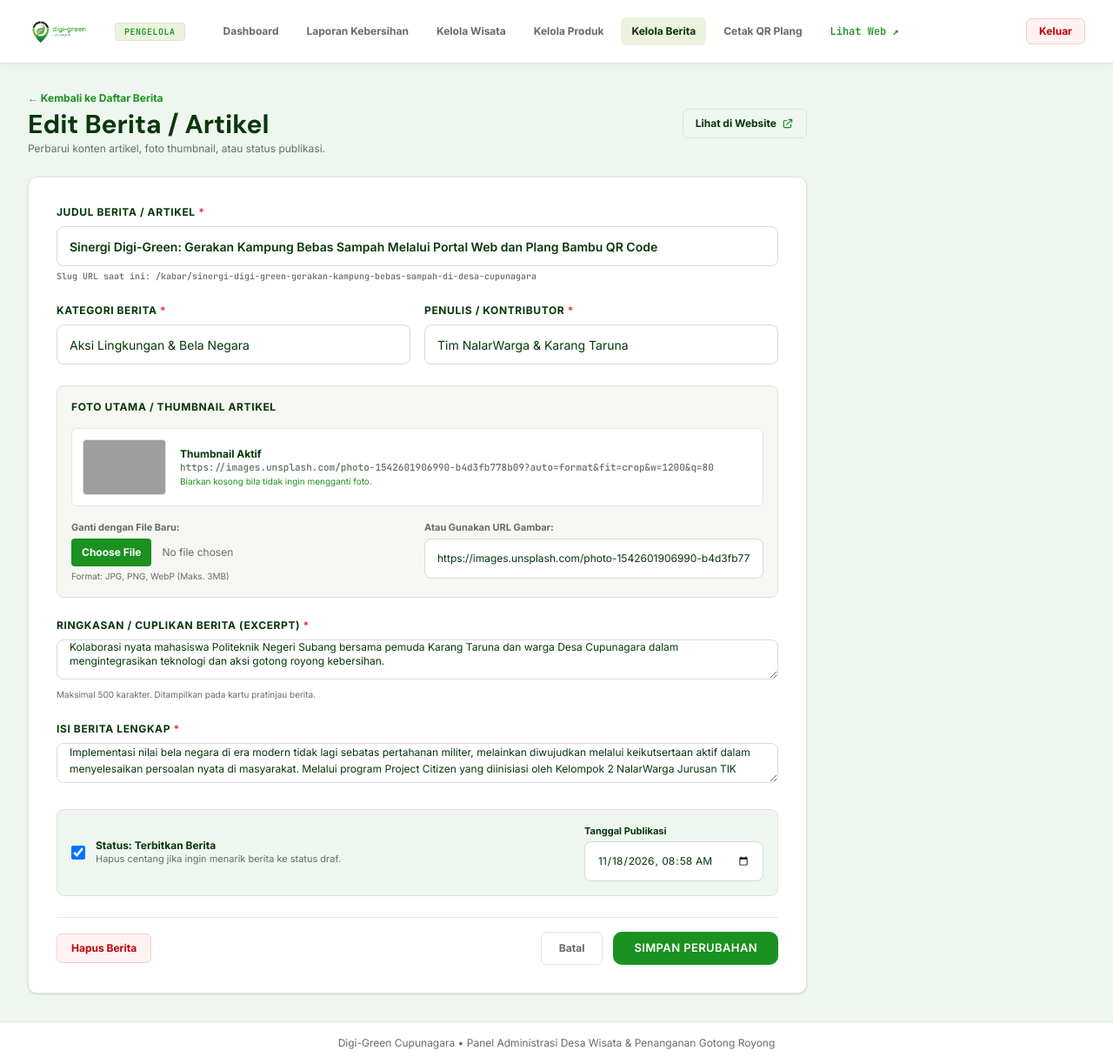
After one commit to dapaaa07/digi-green, a Laravel app: page /admin/articles/1/edit in a window 1280 px wide. The commit adds this page. Shown: the whole page at 87% size. Run offline with Laravel 12, Linux system fonts and the light colour scheme; a user stored in the database is signed in; data comes from the database, SQL or seed files in the repository; both versions use the stored data as it was after the commit; style sheets or scripts are compiled from the project's sources; grey boxes are pictures that could not be loaded.

Commit message:
feat: add dynamic news and article management (CRUD) for admin

```diff
--- /dev/null
+++ b/app/Http/Controllers/Admin/AdminArticleController.php
@@ -0,0 +1,169 @@
+<?php
+
+namespace App\Http\Controllers\Admin;
+
+use App\Http\Controllers\Controller;
+use App\Models\Article;
+use Illuminate\Http\RedirectResponse;
+use Illuminate\Http\Request;
+use Illuminate\Support\Carbon;
+use Illuminate\Support\Str;
+use Illuminate\View\View;
+
+class AdminArticleController extends Controller
+{
+    public function index(Request $request): View
+    {
+        $query = Article::query();
+
+        if ($request->filled('search')) {
+            $search = $request->input('search');
+            $query->where(function ($q) use ($search) {
+                $q->where('title', 'like', "%{$search}%")
+                  ->orWhere('category', 'like', "%{$search}%")
+                  ->orWhere('author', 'like', "%{$search}%")
+                  ->orWhere('excerpt', 'like', "%{$search}%");
+            });
+        }
+
+        if ($request->filled('status')) {
+            if ($request->input('status') === 'published') {
+                $query->where('is_published', true);
+            } elseif ($request->input('status') === 'draft') {
+                $query->where('is_published', false);
+            }
+        }
+
+        $articles = $query->orderByDesc('published_at')
+            ->orderByDesc('created_at')
+            ->paginate(10)
+            ->withQueryString();
+
+        return view('admin.articles.index', compact('articles'));
+    }
+
+    public function create(): View
+    {
+        return view('admin.articles.create');
+    }
+
+    public function store(Request $request): RedirectResponse
+    {
+        $validated = $request->validate([
+            'title' => 'required|string|max:255',
+            'category' => 'required|string|max:100',
+            'excerpt' => 'required|string|max:500',
+            'content' => 'required|string',
+            'author' => 'required|string|max:100',
+            'thumbnail' => 'nullable|string|max:500',
+            'thumbnail_file' => 'nullable|image|mimes:jpeg,png,jpg,webp|max:3072',
+            'is_published' => 'nullable|boolean',
+            'published_at' => 'nullable|date',
+        ]);
+
+        $thumbnailPath = $validated['thumbnail'] ?? 'https://images.unsplash.com/photo-1542601906990-b4d3fb778b09?auto=format&fit=crop&w=1200&q=80';
+        if ($request->hasFile('thumbnail_file')) {
+            $path = $request->file('thumbnail_file')->store('articles', 'public');
+            $thumbnailPath = '/storage/' . $path;
+        }
+
+        $slug = Str::slug($validated['title']);
+        $uniqueSlug = $slug;
+        $counter = 1;
+        while (Article::where('slug', $uniqueSlug)->exists()) {
+            $uniqueSlug = "{$slug}-{$counter}";
+            $counter++;
+        }
+
+        $isPublished = $request->boolean('is_published');
+        $publishedAt = null;
+        if ($isPublished) {
+            $publishedAt = $request->filled('published_at')
+                ? Carbon::parse($request->input('published_at'))
+                : now();
+        }
+
+        Article::create([
+            'title' => $validated['title'],
+            'slug' => $uniqueSlug,
+            'category' => $validated['category'],
+            'excerpt' => $validated['excerpt'],
+            'content' => $validated['content'],
+            'author' => $validated['author'],
+            'thumbnail' => $thumbnailPath,
+            'is_published' => $isPublished,
+            'published_at' => $publishedAt,
+        ]);
+
+        return redirect()->route('admin.articles.index')
+            ->with('success', 'Berita / kabar desa baru berhasil ditambahkan.');
+    }
+
+    public function edit(Article $article): View
+    {
+        return view('admin.articles.edit', compact('article'));
+    }
+
+    public function update(Request $request, Article $article): RedirectResponse
+    {
+        $validated = $request->validate([
+            'title' => 'required|string|max:255',
+            'category' => 'required|string|max:100',
+            'excerpt' => 'required|string|max:500',
+            'content' => 'required|string',
+            'author' => 'required|string|max:100',
+            'thumbnail' => 'nullable|string|max:500',
+            'thumbnail_file' => 'nullable|image|mimes:jpeg,png,jpg,webp|max:3072',
+            'is_published' => 'nullable|boolean',
+            'published_at' => 'nullable|date',
+        ]);
+
+        $thumbnailPath = $article->thumbnail;
+        if ($request->hasFile('thumbnail_file')) {
+            $path = $request->file('thumbnail_file')->store('articles', 'public');
+            $thumbnailPath = '/storage/' . $path;
+        } elseif ($request->filled('thumbnail')) {
+            $thumbnailPath = $validated['thumbnail'];
+        }
+
+        $slug = Str::slug($validated['title']);
+        $uniqueSlug = $slug;
+        $counter = 1;
+        while (Article::where('slug', $uniqueSlug)->where('id', '!=', $article->id)->exists()) {
+            $uniqueSlug = "{$slug}-{$counter}";
+            $counter++;
+        }
+
+        $isPublished = $request->boolean('is_published');
+        $publishedAt = null;
+        if ($isPublished) {
+            $publishedAt = $request->filled('published_at')
+                ? Carbon::parse($request->input('published_at'))
+                : ($article->published_at ?? now());
+        }
+
+        $article->update([
+            'title' => $validated['title'],
+            'slug' => $uniqueSlug,
+            'category' => $validated['category'],
+            'excerpt' => $validated['excerpt'],
+            'content' => $validated['content'],
+            'author' => $validated['author'],
+            'thumbnail' => $thumbnailPath,
+            'is_published' => $isPublished,
+            'published_at' => $publishedAt,
+        ]);
+
+        return redirect()->route('admin.articles.index')
+            ->with('success', 'Berita "' . $article->title . '" berhasil diperbarui.');
+    }
+
+    public function destroy(Article $article): RedirectResponse
+    {
+        $title = $article->title;
+        $article->delete();
+
+        return redirect()->route('admin.articles.index')
+            ->with('success', 'Berita "' . $title . '" berhasil dihapus.');
+    }
+}
--- a/app/Http/Controllers/Admin/AdminDashboardController.php
+++ b/app/Http/Controllers/Admin/AdminDashboardController.php
@@ -3,6 +3,7 @@
 namespace App\Http\Controllers\Admin;
 
 use App\Http\Controllers\Controller;
+use App\Models\Article;
 use App\Models\CoffeeProduct;
 use App\Models\Destination;
 use App\Models\QrPoint;
@@ -21,6 +22,7 @@ class AdminDashboardController extends Controller
             'resolved_reports' => Report::where('status', 'resolved')->count(),
             'total_qr_scans' => QrPoint::sum('scan_count'),
             'total_coffees' => CoffeeProduct::count(),
+            'total_articles' => Article::count(),
         ];
 
         $recentReports = Report::with(['destination', 'qrPoint'])
--- /dev/null
+++ b/resources/views/admin/articles/edit.blade.php
@@ -0,0 +1,176 @@
+@extends('layouts.admin')
+
+@section('title', 'Edit Berita: ' . $article->title . ' | Admin Cupunagara')
+
+@section('content')
+<div class="max-w-4xl space-y-6">
+    <div class="flex flex-col sm:flex-row sm:items-center justify-between gap-4">
+        <div>
+            <a href="{{ route('admin.articles.index') }}" class="text-xs font-bold text-[#1a9120] hover:underline flex items-center gap-1 mb-1">
+                &larr; Kembali ke Daftar Berita
+            </a>
+            <h1 class="text-2xl sm:text-3xl font-bold text-[#07370a] font-heading">Edit Berita / Artikel</h1>
+            <p class="text-xs text-[#626f62] mt-0.5">Perbarui konten artikel, foto thumbnail, atau status publikasi.</p>
+        </div>
+
+        @if($article->is_published)
+            <a href="{{ route('articles.show', $article->slug) }}" target="_blank"
+               class="px-3.5 py-2 rounded-[6px] border border-[#dce6d5] text-xs font-bold text-[#07370a] hover:bg-[#ecf2df] transition flex items-center gap-1.5 self-start sm:self-auto">
+                <span>Lihat di Website</span>
+                <svg class="w-3.5 h-3.5 text-[#1a9120]" fill="none" stroke="currentColor" viewBox="0 0 24 24">
+                    <path stroke-linecap="round" stroke-linejoin="round" stroke-width="2" d="M10 6H6a2 2 0 00-2 2v10a2 2 0 002 2h10a2 2 0 002-2v-4M14 4h6m0 0v6m0-6L10 14"></path>
+                </svg>
+            </a>
+        @endif
+    </div>
+
+    <div class="bg-white rounded-[10px] p-6 sm:p-8 border border-[#dce6d5] shadow-sm">
+        <form action="{{ route('admin.articles.update', $article) }}" method="POST" enctype="multipart/form-data" class="space-y-6">
+            @csrf
+            @method('PUT')
+
+            <!-- Judul Berita -->
+            <div>
+                <label for="title" class="block text-xs font-bold uppercase tracking-wider text-[#07370a] mb-2">
+                    Judul Berita / Artikel <span class="text-red-500">*</span>
+                </label>
+                <input type="text" name="title" id="title" value="{{ old('title', $article->title) }}" required
+                       class="input-jadesta w-full text-sm font-semibold">
+                <span class="text-[10px] text-[#626f62] font-mono mt-1 block">Slug URL saat ini: /kabar/{{ $article->slug }}</span>
+                @error('title') <p class="text-xs text-red-600 mt-1">{{ $message }}</p> @enderror
+            </div>
+
+            <!-- Kategori & Penulis -->
+            <div class="grid grid-cols-1 sm:grid-cols-2 gap-4">
+                <div>
+                    <label for="category" class="block text-xs font-bold uppercase tracking-wider text-[#07370a] mb-2">
+                        Kategori Berita <span class="text-red-500">*</span>
+                    </label>
+                    <input list="category-options" name="category" id="category" value="{{ old('category', $article->category) }}" required
+                           class="input-jadesta w-full">
+                    <datalist id="category-options">
+                        <option value="Kegiatan Desa">
+                        <option value="Aksi Lingkungan & Bela Negara">
+                        <option value="Potensi Desa & UMKM">
+                        <option value="Ekowisata & Alam">
+                        <option value="Inovasi Digital">
+                        <option value="Seni & Budaya Lokal">
+                    </datalist>
+                    @error('category') <p class="text-xs text-red-600 mt-1">{{ $message }}</p> @enderror
+                </div>
+
+                <div>
+                    <label for="author" class="block text-xs font-bold uppercase tracking-wider text-[#07370a] mb-2">
+                        Penulis / Kontributor <span class="text-red-500">*</span>
+                    </label>
+                    <input type="text" name="author" id="author" value="{{ old('author', $article->author) }}" required
+                           class="input-jadesta w-full">
+                    @error('author') <p class="text-xs text-red-600 mt-1">{{ $message }}</p> @enderror
+                </div>
+            </div>
+
+            <!-- Foto Thumbnail / Gambar Utama -->
+            <div class="space-y-4 p-4 bg-[#f6f7f2] rounded-[8px] border border-[#dce6d5]">
+                <label class="block text-xs font-bold uppercase tracking-wider text-[#07370a]">
+                    Foto Utama / Thumbnail Artikel
+                </label>
+
+                <!-- Pratinjau Gambar Saat Ini -->
+                @if($article->thumbnail)
+                    <div class="flex items-center gap-4 p-3 bg-white rounded-[6px] border border-[#e7e7e7]">
+                        <img src="{{ $article->thumbnail }}" alt="{{ $article->title }}" class="w-24 h-16 object-cover rounded-[4px] border border-[#dce6d5]">
+                        <div class="text-xs">
+                            <span class="font-bold text-[#07370a] block">Thumbnail Aktif</span>
+                            <span class="text-[11px] text-[#626f62] font-mono break-all line-clamp-1">{{ $article->thumbnail }}</span>
+                            <span class="text-[10px] text-[#1a9120] mt-0.5 block">Biarkan kosong bila tidak ingin mengganti foto.</span>
+                        </div>
+                    </div>
+                @endif
+
+                <div class="grid grid-cols-1 sm:grid-cols-2 gap-4">
+                    <div>
+                        <span class="text-[11px] font-bold text-[#626f62] block mb-1">Ganti dengan File Baru:</span>
+                        <input type="file" name="thumbnail_file" id="thumbnail_file" accept="image/*"
+                               class="text-xs text-[#626f62] file:mr-3 file:py-2 file:px-3 file:rounded-[4px] file:border-0 file:text-xs file:font-bold file:bg-[#1a9120] file:text-white hover:file:bg-[#07370a] file:cursor-pointer">
+                        <p class="text-[10px] text-[#626f62] mt-1">Format: JPG, PNG, WebP (Maks. 3MB)</p>
+                        @error('thumbnail_file') <p class="text-xs text-red-600 mt-1">{{ $message }}</p> @enderror
+                    </div>
+
+                    <div>
+                        <span class="text-[11px] font-bold text-[#626f62] block mb-1">Atau Gunakan URL Gambar:</span>
+                        <input type="url" name="thumbnail" id="thumbnail" value="{{ old('thumbnail', $article->thumbnail) }}"
+                               placeholder="https://images.unsplash.com/photo-..."
+                               class="input-jadesta w-full text-xs">
+                        @error('thumbnail') <p class="text-xs text-red-600 mt-1">{{ $message }}</p> @enderror
+                    </div>
+                </div>
+            </div>
+
+            <!-- Ringkasan / Cuplikan Singkat -->
+            <div>
+                <label for="excerpt" class="block text-xs font-bold uppercase tracking-wider text-[#07370a] mb-2">
+                    Ringkasan / Cuplikan Berita (Excerpt) <span class="text-red-500">*</span>
+                </label>
+                <textarea name="excerpt" id="excerpt" rows="2" required
+                          class="input-jadesta w-full text-xs">{{ old('excerpt', $article->excerpt) }}</textarea>
+                <p class="text-[10px] text-[#626f62] mt-1">Maksimal 500 karakter. Ditampilkan pada kartu pratinjau berita.</p>
+                @error('excerpt') <p class="text-xs text-red-600 mt-1">{{ $message }}</p> @enderror
+            </div>
+
+            <!-- Isi Berita Lengkap -->
+            <div>
+                <label for="content" class="block text-xs font-bold uppercase tracking-wider text-[#07370a] mb-2">
+                    Isi Berita Lengkap <span class="text-red-500">*</span>
+                </label>
+                <textarea name="content" id="content" rows="14" required
+                          class="input-jadesta w-full text-xs leading-relaxed font-sans">{{ old('content', $article->content) }}</textarea>
+                @error('content') <p class="text-xs text-red-600 mt-1">{{ $message }}</p> @enderror
+            </div>
+
+            <!-- Pengaturan Status & Tanggal Publikasi -->
+            <div class="p-4 bg-[#eff6f0] rounded-[8px] border border-[#dce6d5] flex flex-col sm:flex-row sm:items-center justify-between gap-4">
+                <div class="flex items-center gap-3">
+                    <input type="checkbox" name="is_published" id="is_published" value="1"
+                           {{ old('is_published', $article->is_published) ? 'checked' : '' }}
+                           class="w-4 h-4 text-[#1a9120] border-[#dce6d5] rounded focus:ring-[#1a9120] cursor-pointer">
+                    <label for="is_published" class="text-xs font-bold text-[#07370a] cursor-pointer">
+                        Status: Terbitkan Berita
+                        <span class="block text-[11px] font-normal text-[#626f62]">Hapus centang jika ingin menarik berita ke status draf.</span>
+                    </label>
+                </div>
+
+                <div class="w-full sm:w-auto">
+                    <label for="published_at" class="block text-[11px] font-bold text-[#07370a] mb-1">
+                        Tanggal Publikasi
+                    </label>
+                    <input type="datetime-local" name="published_at" id="published_at"
+                           value="{{ old('published_at', $article->published_at ? $article->published_at->format('Y-m-d\TH:i') : '') }}"
+                           class="input-jadesta text-xs">
+                </div>
+            </div>
+
+            <!-- Action Buttons -->
+            <div class="flex items-center justify-between pt-4 border-t border-[#e7e7e7]">
+                <button type="button" onclick="if(confirm('Yakin ingin menghapus berita ini secara permanen?')) document.getElementById('delete-form').submit();"
+                        class="px-4 py-2 bg-red-50 border border-red-200 text-red-700 hover:bg-red-100 rounded-[6px] text-xs font-bold transition">
+                    Hapus Berita
+                </button>
+
+                <div class="flex items-center gap-3">
+                    <a href="{{ route('admin.articles.index') }}" class="px-5 py-2.5 rounded-[6px] border border-[#dce6d5] text-xs font-bold text-[#626f62] hover:bg-[#f6f7f2] transition">
+                        Batal
+                    </a>
+                    <button type="submit" class="grdeen-btn !py-2.5 !px-6 text-xs">
+                        <span>Simpan Perubahan</span>
+                    </button>
+                </div>
+            </div>
+        </form>
+
+        <form id="delete-form" action="{{ route('admin.articles.destroy', $article) }}" method="POST" class="hidden">
+            @csrf
+            @method('DELETE')
+        </form>
+    </div>
+</div>
+@endsection
--- a/resources/views/layouts/admin.blade.php
+++ b/resources/views/layouts/admin.blade.php
@@ -55,6 +55,10 @@
                        class="px-3 py-2 rounded-[6px] transition {{ request()->routeIs('admin.products.*') ? 'bg-[#ecf2df] text-[#07370a] font-extrabold' : 'hover:text-[#1a9120] hover:bg-[#f6f7f2]' }}">
                         Kelola Produk
                     </a>
+                    <a href="{{ route('admin.articles.index') }}"
+                       class="px-3 py-2 rounded-[6px] transition {{ request()->routeIs('admin.articles.*') ? 'bg-[#ecf2df] text-[#07370a] font-extrabold' : 'hover:text-[#1a9120] hover:bg-[#f6f7f2]' }}">
+                        Kelola Berita
+                    </a>
                     <a href="{{ route('admin.qr.print') }}" target="_blank"
                        class="px-3 py-2 rounded-[6px] transition hover:text-[#1a9120] hover:bg-[#f6f7f2]">
                         Cetak QR Plang
--- a/routes/web.php
+++ b/routes/web.php
@@ -1,5 +1,6 @@
 <?php
 
+use App\Http\Controllers\Admin\AdminArticleController;
 use App\Http\Controllers\Admin\AdminAuthController;
 use App\Http\Controllers\Admin\AdminDashboardController;
 use App\Http\Controllers\Admin\AdminDestinationController;
@@ -55,5 +56,6 @@ Route::prefix('admin')->name('admin.')->group(function () {
         Route::get('/qr-print', [AdminDashboardController::class, 'printQr'])->name('qr.print');
         Route::resource('destinations', AdminDestinationController::class);
         Route::resource('products', AdminProductController::class);
+        Route::resource('articles', AdminArticleController::class);
     });
 });
```
Also changed, not shown: resources/views/admin/articles/create.blade.php (added, +144 -0 lines), resources/views/admin/articles/index.blade.php (added, +160 -0 lines), resources/views/admin/dashboard.blade.php (+7 -1 lines), tests/Feature/EcotourismTest.php (+62 -0 lines), database/cupunagara_backup.sql.
